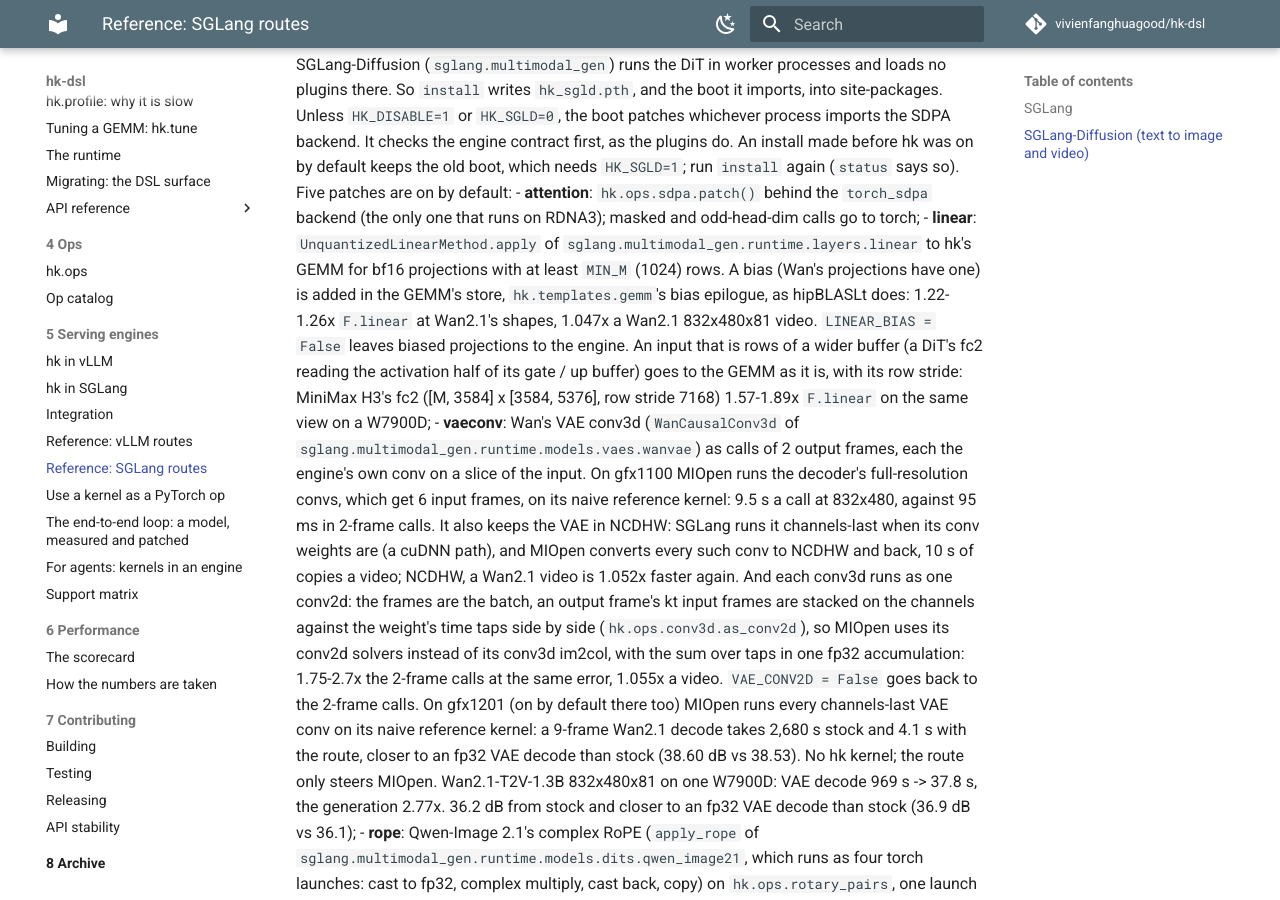
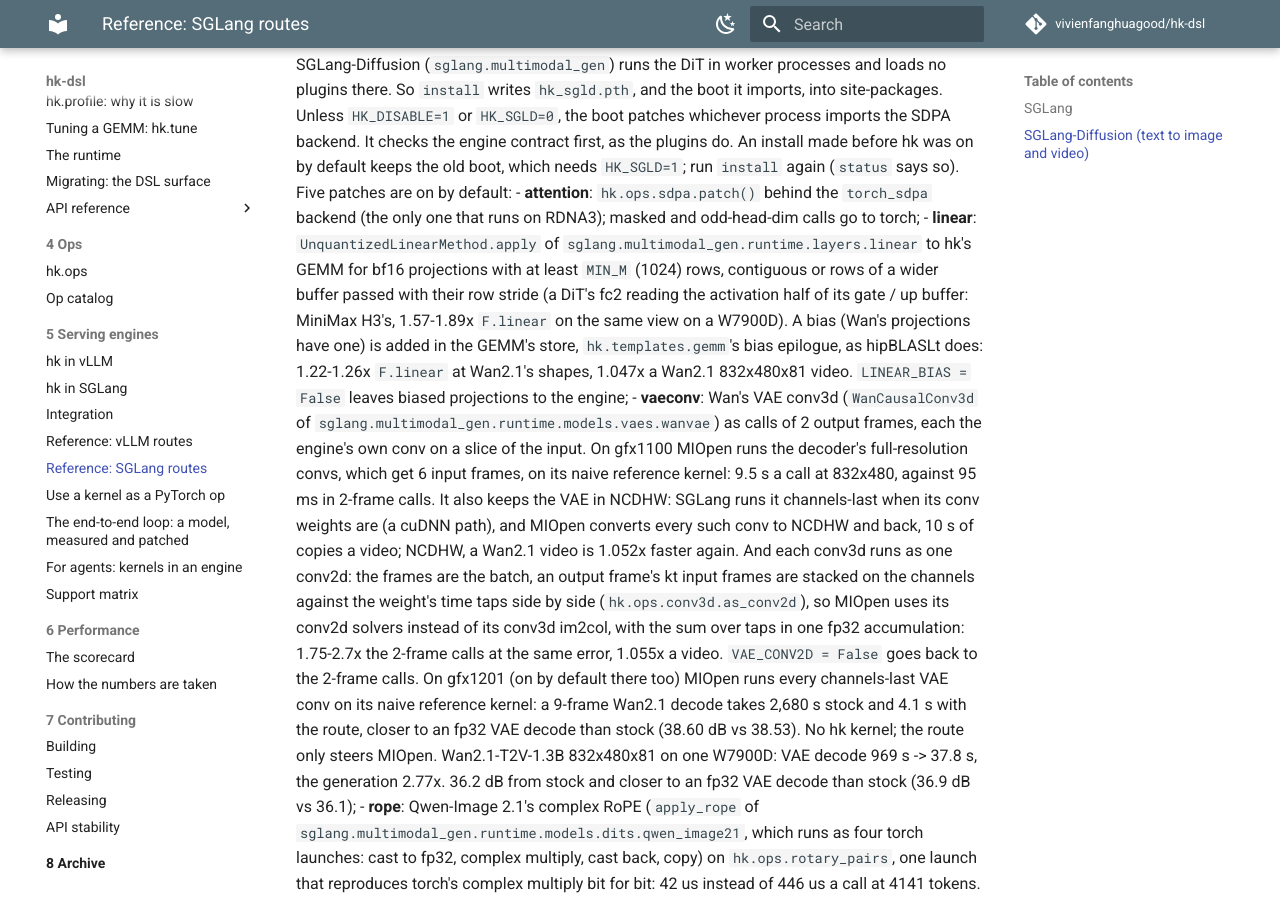
Before and after one commit to vivienfanghuagood/hk-dsl, an MkDocs documentation site: the page built from docs/sglang-routes.md, in a window 1280 px wide and 900 px high, scrolled down 1446 px. Built offline with MkDocs 1.6.1 and Material for MkDocs 9.7.7, drawn with Linux system fonts in a browser that asks for light colours; comment, search, counter and statistics services are not loaded.

Commit message:
docs: the strided-A note on the MIN_M line, clear of #377's edit to the same bullet
Co-Authored-By: Claude <noreply@anthropic.com>

```diff
--- a/docs/sglang-routes.md
+++ b/docs/sglang-routes.md
@@ -74,15 +74,14 @@ default keeps the old boot, which needs `HK_SGLD=1`; run `install` again
   only one that runs on RDNA3); masked and odd-head-dim calls go to torch;
 - **linear**: `UnquantizedLinearMethod.apply` of
   `sglang.multimodal_gen.runtime.layers.linear` to hk's GEMM for bf16
-  projections with at least `MIN_M` (1024) rows. A bias (Wan's projections
+  projections with at least `MIN_M` (1024) rows, contiguous or rows of a
+  wider buffer passed with their row stride (a DiT's fc2 reading the
+  activation half of its gate / up buffer: MiniMax H3's, 1.57-1.89x
+  `F.linear` on the same view on a W7900D). A bias (Wan's projections
   have one) is added in the GEMM's store, `hk.templates.gemm`'s bias
   epilogue, as hipBLASLt does: 1.22-1.26x `F.linear` at Wan2.1's shapes,
   1.047x a Wan2.1 832x480x81 video. `LINEAR_BIAS = False` leaves biased
-  projections to the engine. An input that is rows of a wider buffer (a
-  DiT's fc2 reading the activation half of its gate / up buffer) goes to
-  the GEMM as it is, with its row stride: MiniMax H3's fc2
-  ([M, 3584] x [3584, 5376], row stride 7168) 1.57-1.89x `F.linear` on the
-  same view on a W7900D;
+  projections to the engine;
 - **vaeconv**: Wan's VAE conv3d (`WanCausalConv3d` of
   `sglang.multimodal_gen.runtime.models.vaes.wanvae`) as calls of 2 output
   frames, each the engine's own conv on a slice of the input. On gfx1100
```
